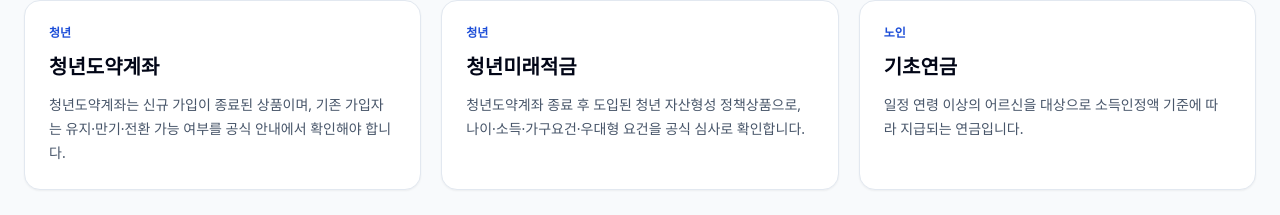
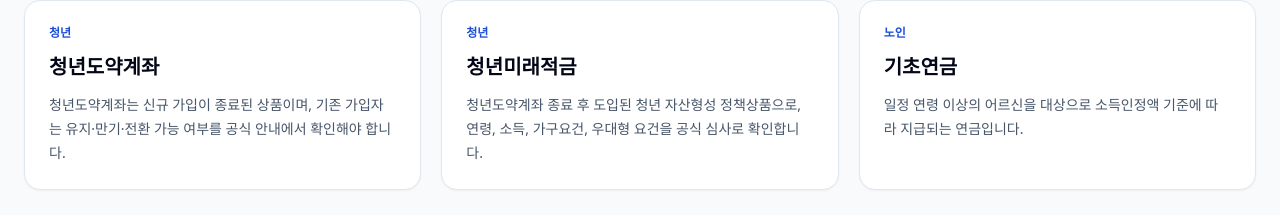
Before and after one commit to khs0813/government, a Next.js app: page /benefits in a window 1280 px wide. Shown: the part 889-1104 px from the top of the page. Built offline with nearby package versions, Linux system fonts and the light colour scheme.

Commit message:
seo code change

```diff
--- a/src/app/calculators/[slug]/page.tsx
+++ b/src/app/calculators/[slug]/page.tsx
@@ -29,7 +29,7 @@ export async function generateMetadata({ params }: PageProps) {
     publishedTime: benefit.sourceCheckedAt,
     modifiedTime: benefit.sourceCheckedAt,
     section: "지원금 계산기",
-    tags: [benefit.title, benefit.calculatorTitle, benefit.agencyName, "자격 확인"]
+    tags: [benefit.title, benefit.calculatorTitle, benefit.agencyName]
   });
 }
 
--- a/src/data/benefits.ts
+++ b/src/data/benefits.ts
@@ -174,7 +174,7 @@ export const benefits: Benefit[] = [
     title: "청년미래적금",
     slug: "youth-future-savings",
     category: "youth",
-    shortDescription: "청년도약계좌 종료 후 도입된 청년 자산형성 정책상품으로, 나이·소득·가구요건·우대형 요건을 공식 심사로 확인합니다.",
+    shortDescription: "청년도약계좌 종료 후 도입된 청년 자산형성 정책상품으로, 연령, 소득, 가구요건, 우대형 요건을 공식 심사로 확인합니다.",
     targetUsers: ["19~34세 청년", "직전연도 소득 확인 가능자", "중소기업 재직자·신규 취업자", "소상공인", "청년도약계좌 갈아타기 검토자"],
     supportAmountText: "월 최대 50만원 한도 자유적립식 3년 만기 상품이며, 소득수준·근로형태에 따라 정부기여금 지원이 달라질 수 있습니다.",
     applicationPeriodText: "1차 가입신청은 2026-06-22~2026-07-03에 종료되었습니다. 2026-07-06 현재 가입요건 확인 기간이며, 다음 모집 일정은 공식 발표 기준으로 업데이트됩니다.",
```
